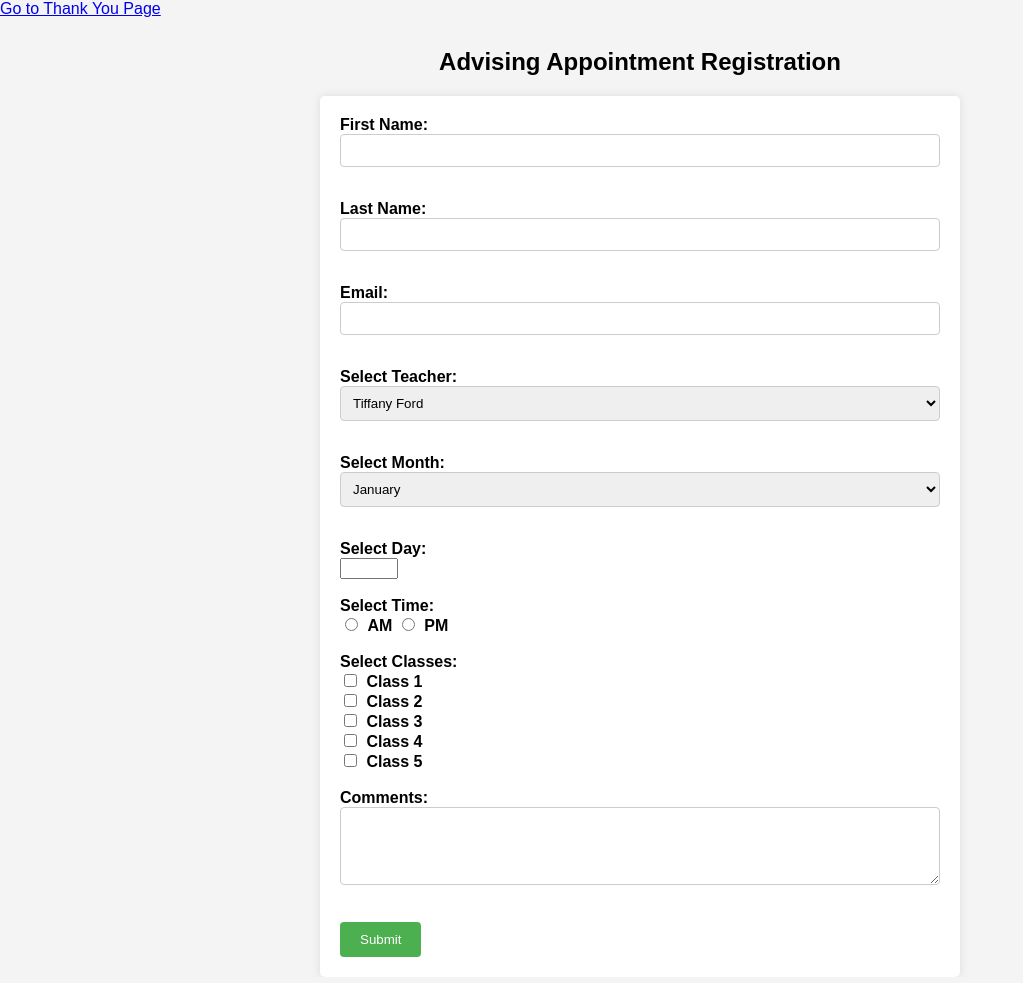
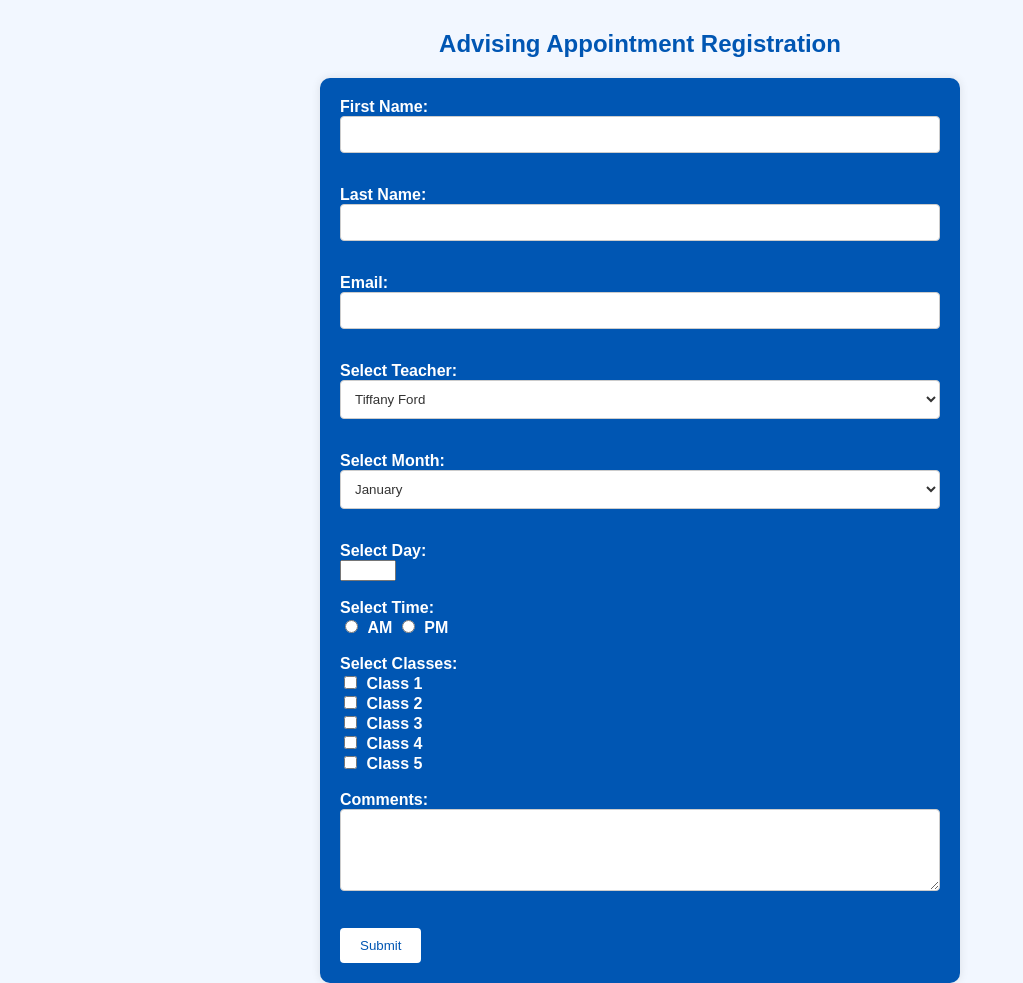
Before and after one commit to Sydney3939/Registration, a plain HTML site: page index.html in a window 1280 px wide. Shown: the whole page, without its empty margins (0-1023 px from the left). Drawn offline with Linux system fonts and the light colour scheme.

Commit message:
Gave the form a blue background, changed output text on thank you page to white instead of black.

```diff
--- a/index.html
+++ b/index.html
@@ -6,7 +6,6 @@
     <meta name="viewport" content="width=device-width, initial-scale=1.0">
     <title>Advising Appointment Registration</title>
     <link rel="stylesheet" href="styles.css"> <!-- Link to your CSS stylesheet -->
-    <a href="thankyou.html">Go to Thank You Page</a>
 
 </head>
 
--- a/styles.css
+++ b/styles.css
@@ -2,25 +2,28 @@ body {
     font-family: Arial, sans-serif;
     margin: 0;
     padding: 0;
-    background-color: #f4f4f4;
+    background-color: #f2f7ff; /* Light blue background */
+    color: #333; /* Dark text color */
 }
 
 h2 {
     text-align: center;
     margin-top: 30px;
+    color: #0056b3; /* Blue header text color */
 }
 
 form {
     max-width: 600px;
     margin: 0 auto;
-    background-color: #fff;
+    background-color: #0056b3; /* Blue background for the form */
     padding: 20px;
-    border-radius: 5px;
+    border-radius: 10px;
     box-shadow: 0 0 10px rgba(0, 0, 0, 0.1);
 }
 
 label {
     font-weight: bold;
+    color: #fff; /* White label text color */
 }
 
 input[type="text"],
@@ -28,25 +31,24 @@ input[type="email"],
 select,
 textarea {
     width: 100%;
-    padding: 8px;
+    padding: 10px;
     margin-bottom: 15px;
     border: 1px solid #ccc;
     border-radius: 4px;
     box-sizing: border-box;
+    background-color: #fff; /* White background for input fields */
+    color: #333; /* Dark text color */
 }
 
-input[type="number"] {
-    width: 50px;
-}
-
+input[type="number"],
 input[type="radio"],
 input[type="checkbox"] {
     margin-right: 5px;
 }
 
 input[type="submit"] {
-    background-color: #4CAF50;
-    color: white;
+    background-color: #fff; /* White submit button background */
+    color: #0056b3; /* Blue text color */
     padding: 10px 20px;
     border: none;
     border-radius: 4px;
@@ -54,14 +56,32 @@ input[type="submit"] {
 }
 
 input[type="submit"]:hover {
-    background-color: #45a049;
+    background-color: #003366; /* Darker blue on hover */
+    color: #fff; /* White text color on hover */
 }
 
 input[type="submit"]:focus {
     outline: none;
 }
 
-.error {
+#errorMsg {
     color: red;
     font-size: 0.8em;
 }
+
+#formData {
+    background-color: #0056b3; /* Blue background for form data display */
+    padding: 20px;
+    border-radius: 10px;
+    box-shadow: 0 0 10px rgba(0, 0, 0, 0.1);
+    margin-top: 20px;
+    color: #fff; /* White text color */
+}
+
+#formData p {
+    margin-bottom: 10px;
+}
+
+#formData strong {
+    color: #fff; /* White color for strong elements */
+}
```
